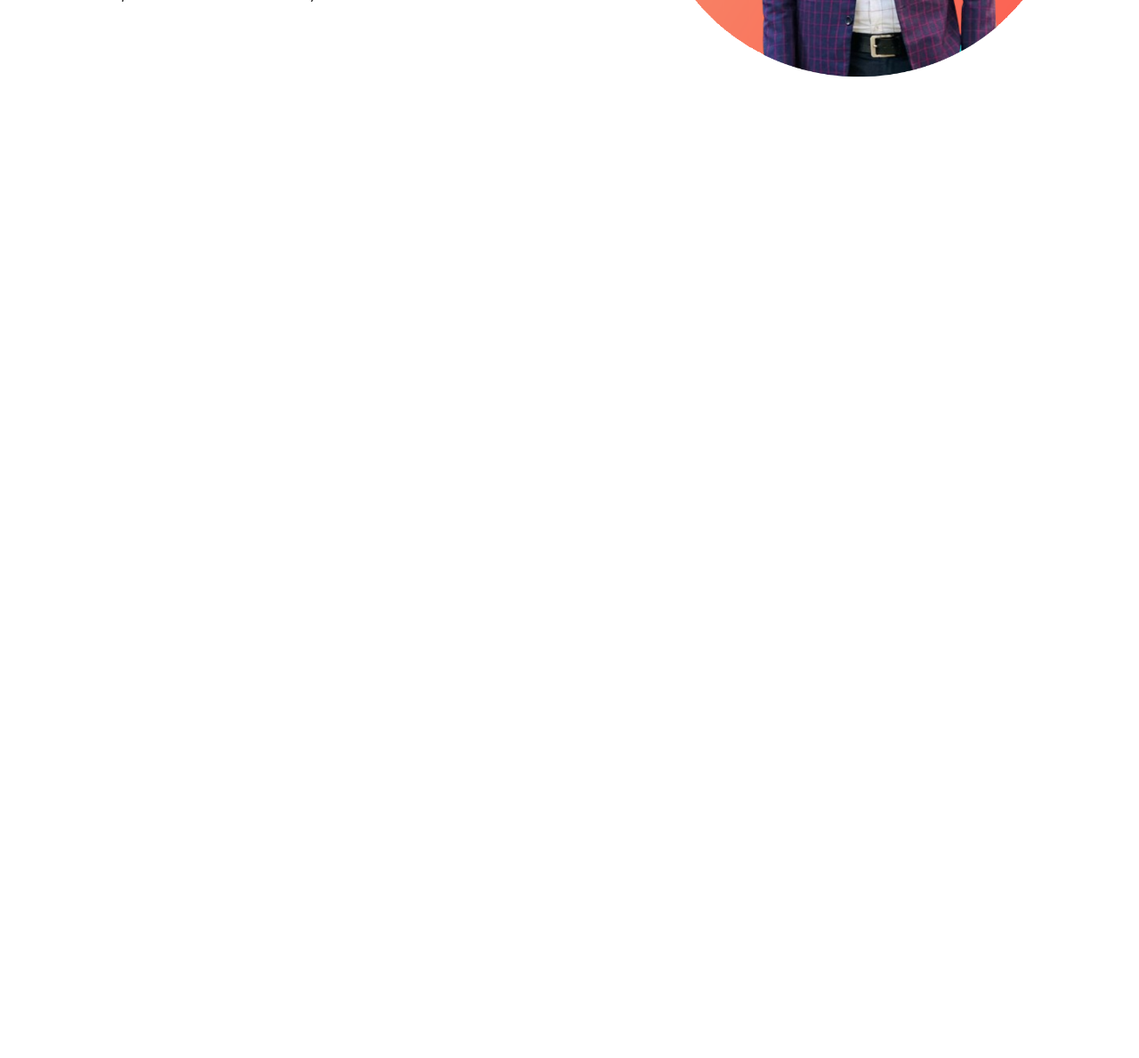
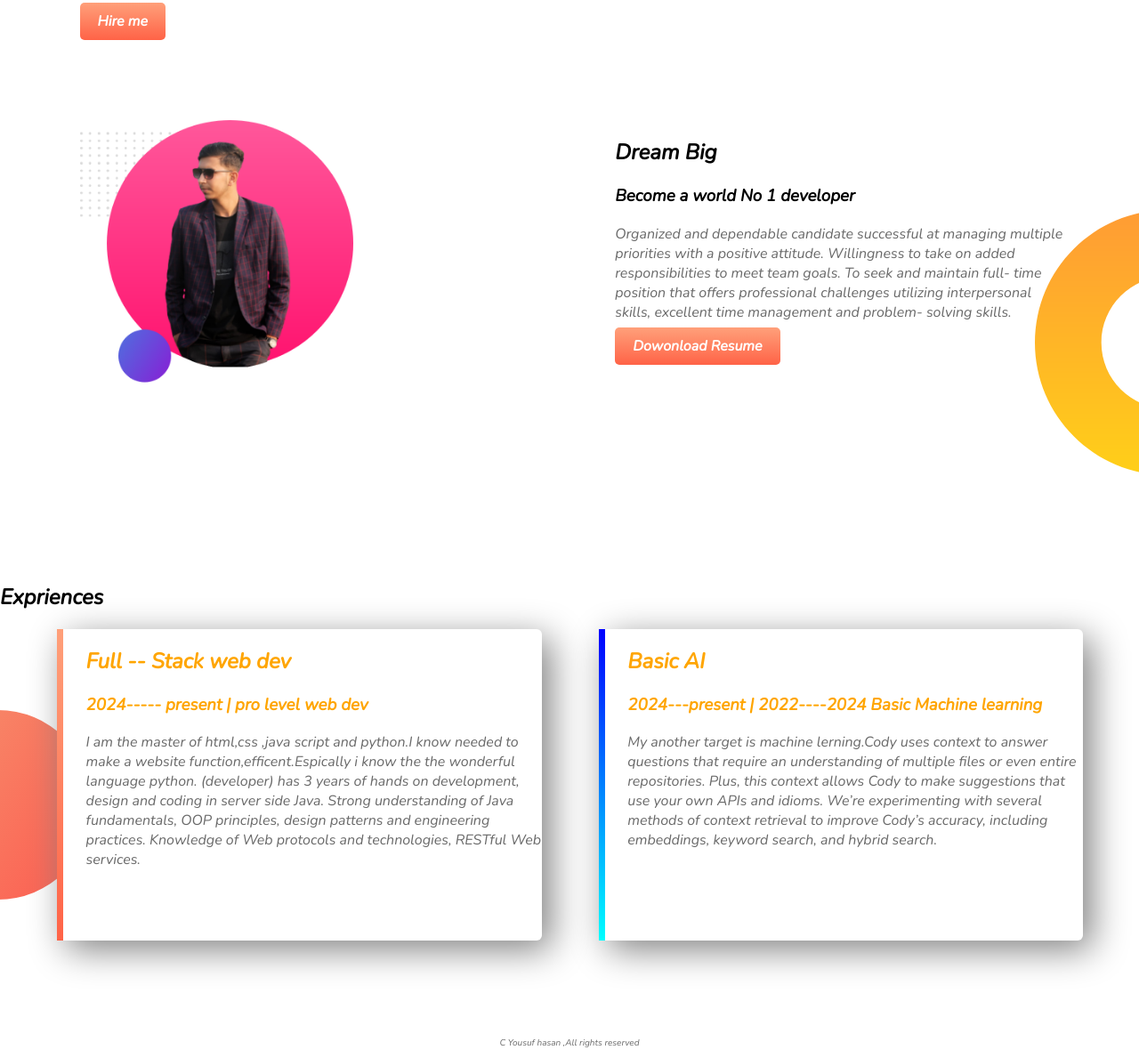
Before and after one commit to yousufhasany/web-putfulio, a plain HTML site: page images/index.html in a window 1280 px wide. Shown: the part 365-1554 px from the top of the page at 89% size. Before the commit the page ends 800 px from the top, so only its background shows below. Drawn offline with nearby package versions, Linux system fonts and the light colour scheme.

Commit message:
my-first website

```diff
--- a/images/index.html
+++ b/images/index.html
@@ -8,17 +8,54 @@
     <link rel="stylesheet" href="style.css">
 </head>
 <body>
-    <section>
+    <section class="top-banner">
         <div class="half-width">
             <h1>Welcome To </h1>
-            <h1><span class="my-name">Yousuf Hasan</span> website</h1>
+            <h1><span class="orange-name">Yousuf Hasan</span> website</h1>
             <h3>World class web developer</h3>
             <p>Hello ,my dear friends welcome to my web page .currently i am studying in Independent     university,Bangladesh.My major is computer science and Engineering.I am a fronted web developer.  All the time i am trying to complete my customers demands.If you wants any kind of help full free to knock me.Thank you.</p>
+            <a class="link-button" target="_blank" href="https://www.linkedin.com/public-profile/settings?trk=d_flagship3_profile_self_view_public_profile">Hire me</a>
         </div>
         <div class="half-width">
             <img src="yousuf.png" alt="">
         </div>
     </section>
+    <section class="dream-area">
+
+        <div class="half-width">
+            <img src="yousuf2.png" alt="">
+        </div>
+        <div class="half-width">
+            <h2>Dream Big</h2>
+            <h3>Become a world No 1 developer</h3>
+            <P>Organized and dependable candidate successful
+                at managing multiple priorities with a positive
+                attitude. Willingness to take on added
+                responsibilities to meet team goals. To seek and
+                maintain full- time position that offers
+                professional challenges utilizing interpersonal
+                skills, excellent time management and problem-
+                solving skills.</P>
+                <a class="link-button" target="_blank" href="https://www.linkedin.com/public-profile/settings?trk=d_flagship3_profile_self_view_public_profile">Dowonload Resume</a>
+        </div>
+    </section>
+    <section class="Exprience-area">
+        <h2>Expriences</h2>
+        <div id="full-stack" class="half-width single-exprience">
+            <h2 class="orange-name">Full -- Stack web dev </h2>
+            <h3 class="orange-name">2024----- present | pro level web dev</h3>
+            <p>I am the master of html,css ,java script and python.I know needed to make a website function,efficent.Espically i know the the wonderful language python. (developer) has 3 years of hands on development, design and coding in server side Java. Strong understanding of Java fundamentals, OOP principles, design patterns and engineering practices. Knowledge of Web protocols and technologies, RESTful Web services.
+        </div>
+        <div id="Ai" class="half-width single-exprience">
+            <h2 class="orange-name">Basic AI </h2>
+            <h3 class="orange-name">2024---present | 2022----2024 Basic Machine learning</h3>
+            <p>My another target is machine lerning.Cody uses context to answer questions that require an understanding of multiple files or even entire repositories. Plus, this context allows Cody to make suggestions that use your own APIs and idioms.
+             We’re experimenting with several methods of context retrieval to improve Cody’s accuracy, including embeddings, keyword search, and hybrid search.</p>
+        </div>
+    </section>
+    <footer>
+        <p>C Yousuf hasan ,All rights reserved</p>
+    </footer>
 
 </body>
 </html>
--- a/images/style.css
+++ b/images/style.css
@@ -4,9 +4,10 @@ h1{
 
 }
 body{
+    margin: 0%;
     font-family: 'Nunito', sans-serif;
 }
-.my-name{
+.orange-name{
     color: orange;
 }
 .half-width{
@@ -16,5 +17,54 @@ body{
     padding-left: 2%;
 }
 .half-width img{
-    width: 100%;
+    width: 60%;
 }
+.top-banner{
+    background-image: url("top-banner.png");
+    background-repeat: no-repeat;
+}
+section{
+    height: 500px;
+}
+.link-button{
+    text-decoration: none;
+    padding: 10px 20px;
+    background-image: linear-gradient(lightsalmon,tomato);
+    border-radius: 5px;
+    color: white;
+    font-weight: 700;
+}
+p{
+    color: dimgrey;
+}
+.dream-area{
+    background-image: url("dream-bg.png");
+    background-repeat: no-repeat;
+    background-position: right;
+}
+.single-exprience{
+    box-shadow: 10px 10px 40px gray;
+    border-radius: 6px;
+    height: 70%;
+    background-color: white;
+}
+.Exprience-area{
+    background-image: url("exp-bg.png");
+    background-repeat: no-repeat;
+    background-position: left;
+}
+#full-stack{
+    border-left: 7px solid;
+    border-image: linear-gradient(180deg, lightsalmon, tomato);
+    border-image-slice: 1;
+
+}
+#Ai{
+    border-left: 7px solid;
+    border-image: linear-gradient(180deg, blue, cyan);
+    border-image-slice: 1;
+}
+footer p{
+    text-align: center;
+    font-size: 10px;
+}
```
Also changed, not shown: images/yousuf2.png (added).
